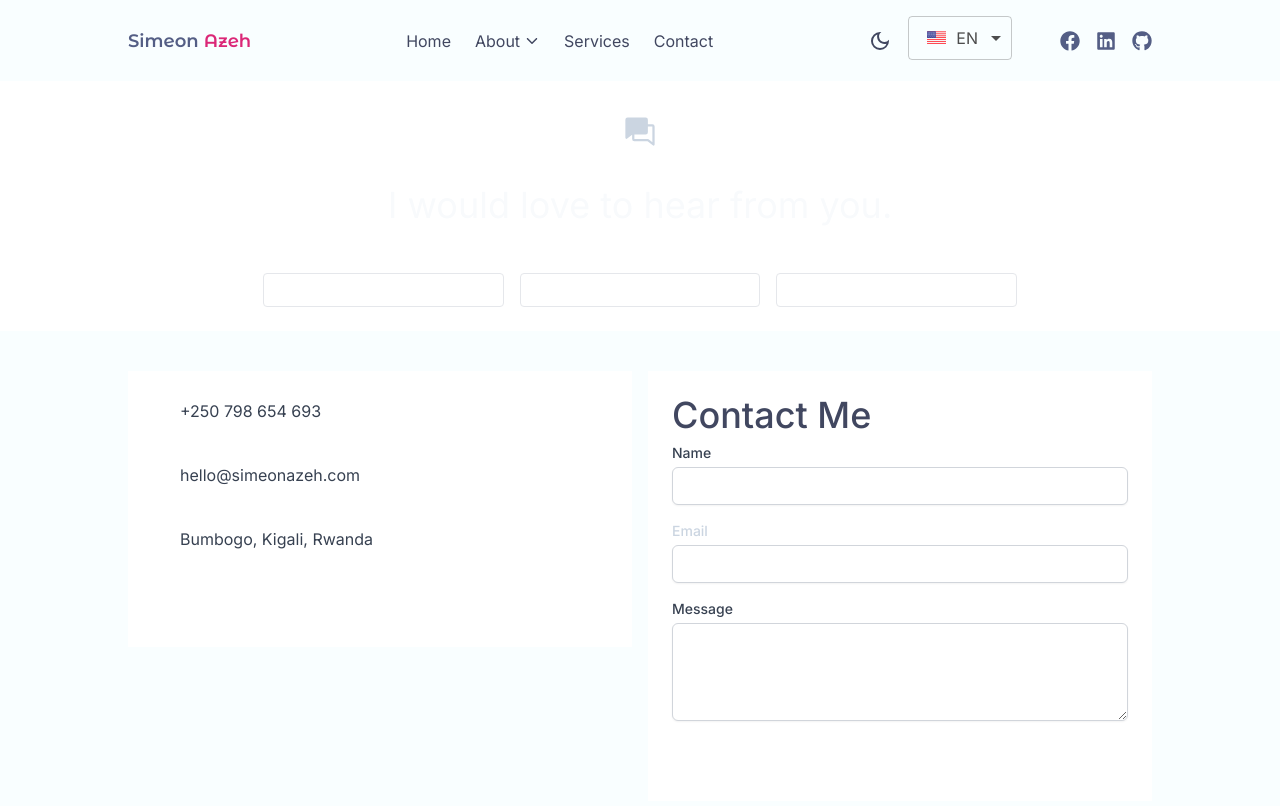
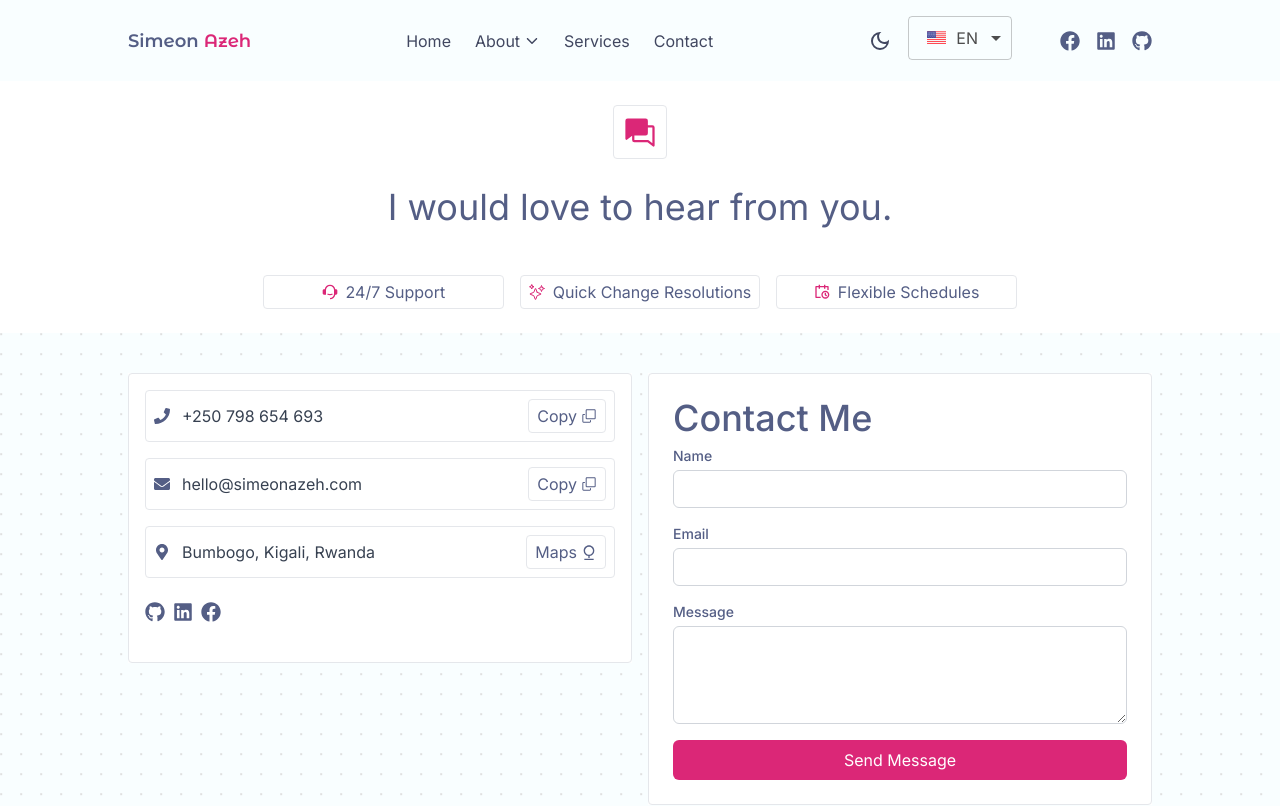
Before and after one commit to Simeon-Azeh/simeonportfolio, a React (Vite) app: page /contact in a window 1280 px wide. Shown: the top 806 px of the page. Built offline with nearby package versions, Linux system fonts and the light colour scheme.

Commit message:
done with lightmode

```diff
--- a/src/components/Contact/ContactForm.jsx
+++ b/src/components/Contact/ContactForm.jsx
@@ -20,10 +20,10 @@ const ContactForm = () => {
 
   return (
     <div className="bg-white dark:bg-dark-body font-inter">
-        <div  onSubmit={handleSubmit} className=' font-inter px-6 py-6 dark:border dark:border-gray-700 dark:border-solid rounded'>
-        <h2 className="text-2xl md:text-4xl font-medium mb-2 text-[#414760] dark:text-gray-200 ">Contact Me</h2>
+        <div  onSubmit={handleSubmit} className=' font-inter px-6 py-6 border dark:border-gray-700 dark:border-solid rounded'>
+        <h2 className="text-2xl md:text-4xl font-medium mb-2 text-light-text dark:text-gray-200 ">Contact Me</h2>
       <div className="mb-4">
-        <label htmlFor="name" className="block text-sm font-medium text-gray-700 dark:text-gray-300">
+        <label htmlFor="name" className="block text-sm font-medium text-light-text dark:text-gray-300">
           Name
         </label>
         <input
@@ -32,12 +32,12 @@ const ContactForm = () => {
           id="name"
           value={formData.name}
           onChange={handleChange}
-          className="mt-1 block w-full px-3 py-2 bg-white dark:bg-[#1B1B1A] border border-gray-300 border-solid dark:border-gray-700 dark:border-solid rounded-md shadow-sm focus:outline-none focus:ring-primary focus:border-primary sm:text-sm"
+          className="mt-1 block w-full px-3 py-2 text-light-text dark:text-slate-50 bg-white dark:bg-[#1B1B1A] border border-gray-300 border-solid dark:border-gray-700 dark:border-solid rounded-md dark:shadow-sm focus:outline-none focus:ring-primary focus:border-primary sm:text-sm"
           required
         />
       </div>
       <div className="mb-4">
-        <label htmlFor="email" className="block text-sm font-medium text-slate-300 dark:text-slate-300">
+        <label htmlFor="email" className="block text-sm font-medium text-light-text dark:text-slate-300">
           Email
         </label>
         <input
@@ -46,12 +46,12 @@ const ContactForm = () => {
           id="email"
           value={formData.email}
           onChange={handleChange}
-          className="mt-1 block w-full px-3 py-2 bg-white dark:bg-[#1B1B1A] border border-gray-300 border-solid dark:border-gray-700 dark:border-solid rounded-md shadow-sm focus:outline-none focus:ring-primary focus:border-primary sm:text-sm"
+          className="mt-1 block w-full px-3 py-2 text-light-text dark:text-slate-50 bg-white dark:bg-[#1B1B1A] border border-gray-300 border-solid dark:border-gray-700 dark:border-solid rounded-md dark:shadow-sm focus:outline-none focus:ring-primary focus:border-primary sm:text-sm"
           required
         />
       </div>
       <div className="mb-4">
-        <label htmlFor="message" className="block text-sm font-medium text-gray-700 dark:text-gray-300">
+        <label htmlFor="message" className="block text-sm font-medium text-light-text dark:text-gray-300">
           Message
         </label>
         <textarea
@@ -59,14 +59,14 @@ const ContactForm = () => {
           id="message"
           value={formData.message}
           onChange={handleChange}
-          className="mt-1 block w-full px-3 py-2 bg-white dark:bg-[#1B1B1A] border border-gray-300 border-solid dark:border-gray-700 dark:border-solid rounded-md shadow-sm focus:outline-none focus:ring-primary focus:border-primary sm:text-sm"
+          className="mt-1 block w-full px-3 py-2 text-light-text dark:text-slate-50 bg-white dark:bg-[#1B1B1A] border border-gray-300 border-solid dark:border-gray-700 dark:border-solid rounded-md dark:shadow-sm focus:outline-none focus:ring-primary focus:border-primary sm:text-sm"
           rows="4"
           required
         />
       </div>
       <button
         type="submit"
-        className="w-full px-4 py-2 dark:bg-[#1B1B1A] dark:border dark:border-gray-700 dark:border-solid text-white rounded-md hover:translate-y-[-3px]  duration-300"
+        className="w-full px-4 py-2 bg-pink-600 dark:bg-[#1B1B1A] dark:border dark:border-gray-700 dark:border-solid text-white rounded-md hover:translate-y-[-3px]  duration-300"
       >
         Send Message
       </button>
--- a/src/components/Contact/ContactHero.jsx
+++ b/src/components/Contact/ContactHero.jsx
@@ -9,13 +9,13 @@ function ContactHero() {
     <div className='bg-white dark:bg-dark-body font-inter'>
       <div className='w-full py-6 md:w-4/5 mx-auto font-inter px-6 md:px-0'>
       <div className='flex md:justify-center flex-col md:items-center'>
-      <h1 className='text-4xl  p-2 rounded dark:border dark:border-gray-700 dark:border-solid text-slate-300 hover:translate-y-[-3px] duration-300 cursor-pointer justify-center flex'><PiChatsFill /></h1>
-      <h1 className='text-3xl md:text-4xl  md:p-2 rounded  text-slate-50 mt-5'>I would love to hear from you.</h1>
+      <h1 className='text-4xl text-pink-600  p-2 rounded  border dark:border-gray-700 dark:border-solid dark:text-slate-300 hover:translate-y-[-3px] duration-300 cursor-pointer justify-center flex'><PiChatsFill /></h1>
+      <h1 className='text-3xl md:text-4xl text-light-text  md:p-2 rounded  dark:text-slate-50 mt-5'>I would love to hear from you.</h1>
       <p>Get in touch with me.</p>
       <div className='grid grid-cols-1 md:grid-cols-3 gap-4 mt-4 '>
-        <p className='flex items-center gap-2 border dark:border-gray-700 dark:border-solid  rounded py-1 px-2 justify-center'><RiCustomerService2Fill />24/7 Support</p>
-        <p className='flex items-center gap-2 border dark:border-gray-700 dark:border-solid  rounded py-1 px-2 justify-center'> <IoSparklesOutline />Quick Change Resolutions</p>
-        <p className='flex items-center gap-2 border dark:border-gray-700 dark:border-solid  rounded py-1 px-2 justify-center'><RiCalendarScheduleLine />Flexible Schedules</p>
+        <p className='flex items-center gap-2 text-light-text dark:text-slate-50 border dark:border-gray-700 dark:border-solid  rounded py-1 px-2 justify-center'><RiCustomerService2Fill className='text-pink-600 dark:text-slate-50' />24/7 Support</p>
+        <p className='flex items-center gap-2 text-light-text dark:text-slate-50  border dark:border-gray-700 dark:border-solid  rounded py-1 px-2 justify-center'> <IoSparklesOutline className='text-pink-600 dark:text-slate-50' />Quick Change Resolutions</p>
+        <p className='flex items-center gap-2 text-light-text dark:text-slate-50  border dark:border-gray-700 dark:border-solid  rounded py-1 px-2 justify-center'><RiCalendarScheduleLine  className='text-pink-600 dark:text-slate-50'/>Flexible Schedules</p>
       </div>
       </div>
 
--- a/src/components/Contact/MoreWaysToContact.jsx
+++ b/src/components/Contact/MoreWaysToContact.jsx
@@ -14,46 +14,46 @@ const MoreWaysToContact = () => {
 
   return (
     <div className="bg-white dark:bg-dark-body font-inter">
-      <div className='font-inter px-4 py-4 dark:border dark:border-gray-700 dark:border-solid rounded'>
+      <div className='font-inter px-4 py-4 border dark:border-gray-700 dark:border-solid rounded'>
         <ul className="space-y-4">
-          <li className="flex items-center justify-between dark:border dark:border-gray-700 dark:border-solid p-2 rounded">
+          <li className="flex items-center justify-between border dark:border-gray-700 dark:border-solid p-2 rounded">
             <div className='flex items-center'>
-              <FaPhone className="text-primary mr-3" />
+              <FaPhone className="text-primary text-light-text dark:text-slate-50 mr-3" />
               <span className="text-gray-700 dark:text-slate-300">+250 798 654 693</span>
             </div>
             <button
               onClick={() => handleCopy('+250 798 654 693')}
-              className='dark:border dark:border-gray-700 dark:border-solid rounded py-1 px-2 cursor-pointer flex items-center gap-1'>
+              className='border dark:border-gray-700 dark:border-solid rounded py-1 px-2 cursor-pointer flex items-center gap-1 text-light-text'>
               {copiedText === '+250 798 654 693' ? 'Copied' : 'Copy'} <GoCopy />
             </button>
           </li>
-          <li className="flex items-center justify-between dark:border dark:border-gray-700 dark:border-solid p-2 rounded">
+          <li className="flex items-center justify-between border dark:border-gray-700 dark:border-solid p-2 rounded">
             <div className='flex items-center'>
-              <FaEnvelope className="text-primary mr-3" />
+              <FaEnvelope className="text-primary text-light-text dark:text-slate-50 mr-3" />
               <span className="text-gray-700 dark:text-slate-300">hello@simeonazeh.com</span>
             </div>
             <button
               onClick={() => handleCopy('hello@simeonazeh.com')}
-              className='dark:border dark:border-gray-700 dark:border-solid rounded py-1 px-2 cursor-pointer flex items-center gap-1'>
+              className='border dark:border-gray-700 dark:border-solid rounded py-1 px-2 cursor-pointer flex items-center gap-1 text-light-text'>
               {copiedText === 'hello@simeonazeh.com' ? 'Copied' : 'Copy'} <GoCopy />
             </button>
           </li>
-          <li className="flex items-center justify-between dark:border dark:border-gray-700 dark:border-solid p-2 rounded">
+          <li className="flex items-center justify-between border dark:border-gray-700 dark:border-solid p-2 rounded">
             <div className='flex items-center'>
-              <FaMapMarkerAlt className="text-primary mr-3" />
+              <FaMapMarkerAlt className="text-primary text-light-text dark:text-slate-50 mr-3" />
               <span className="text-gray-700 dark:text-slate-300">Bumbogo, Kigali, Rwanda</span>
             </div>
             <button
               onClick={() => window.open('https://www.google.com/maps/search/?api=1&query=Bumbogo,Kigali,Rwanda', '_blank')}
-              className='dark:border dark:border-gray-700 dark:border-solid rounded py-1 px-2 cursor-pointer flex items-center gap-1'>
+              className='border dark:border-gray-700 dark:border-solid rounded py-1 px-2 cursor-pointer flex items-center gap-1 text-light-text'>
               Maps <RiMapPin4Line />
             </button>
           </li>
         </ul>
         <div className='flex items-center gap-2 py-6 text-xl'>
-          <a href="https://github.com/Simeon-Azeh" target="_blank" rel="noopener noreferrer"><FaGithub /></a>
-          <a href="https://www.linkedin.com/in/simeonazeh?utm_source=share&utm_campaign=share_via&utm_content=profile&utm_medium=android_app" target="_blank" rel="noopener noreferrer"><FaLinkedin /></a>
-          <a href="https://www.facebook.com/kongnyuy.simeon.3?mibextid=ZbWKwL" target="_blank" rel="noopener noreferrer"><FaFacebook /></a>
+          <a href="https://github.com/Simeon-Azeh" target="_blank" rel="noopener noreferrer" className='text-light-text dark:text-slate-300'><FaGithub /></a>
+          <a href="https://www.linkedin.com/in/simeonazeh?utm_source=share&utm_campaign=share_via&utm_content=profile&utm_medium=android_app" target="_blank" rel="noopener noreferrer" className='text-light-text dark:text-slate-300'><FaLinkedin /></a>
+          <a href="https://www.facebook.com/kongnyuy.simeon.3?mibextid=ZbWKwL" target="_blank" rel="noopener noreferrer" className='text-light-text dark:text-slate-300'><FaFacebook /></a>
         </div>
       </div>
     </div>
--- a/src/pages/Contact.jsx
+++ b/src/pages/Contact.jsx
@@ -10,13 +10,13 @@ import MoreWaysToContact from '../components/Contact/MoreWaysToContact';
 function Contact() {
   return (
     <div className="">
-      <div className='sticky top-0 bg-[#F9FEFF] dark:bg-[#171716] z-50 '>
+      <div className='sticky top-0 bg-[#F9FEFF]  dark:bg-[#171716] z-50 '>
         <Header />
       </div>
       <div>
         <ContactHero />
       </div>
-      <div className="py-10 px-4 md:px-0 font-inter bg-[#F9FEFF] dark:bg-[#171716]">
+      <div className="py-10 px-4 md:px-0 font-inter dot-pattern bg-[#F9FEFF] dark:bg-[#171716]">
         <div className=" grid grid-cols-1 md:grid-cols-2 gap-4 w-full md:w-4/5 mx-auto">
         <div className='px-2 md:px-0'>
         <MoreWaysToContact />
```
